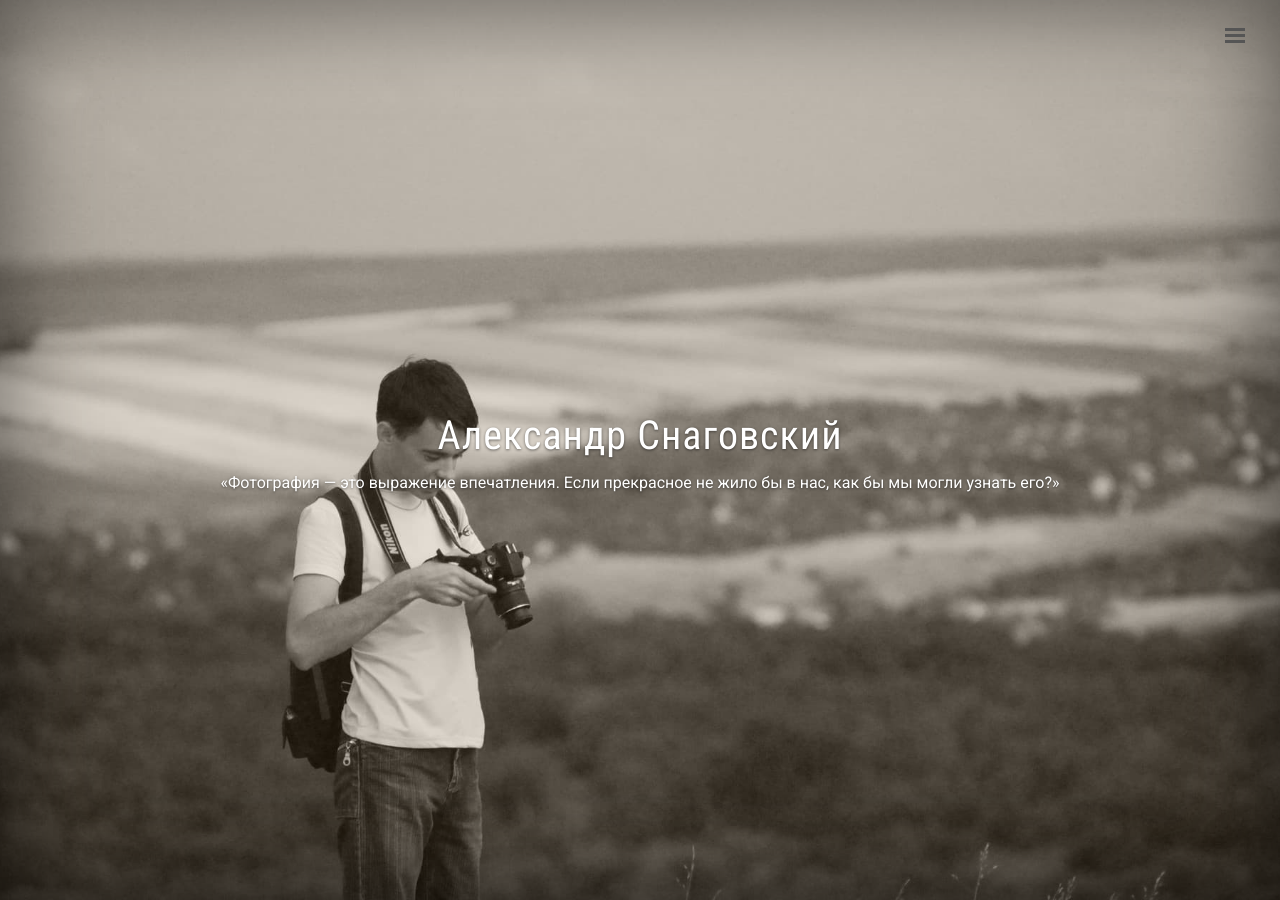
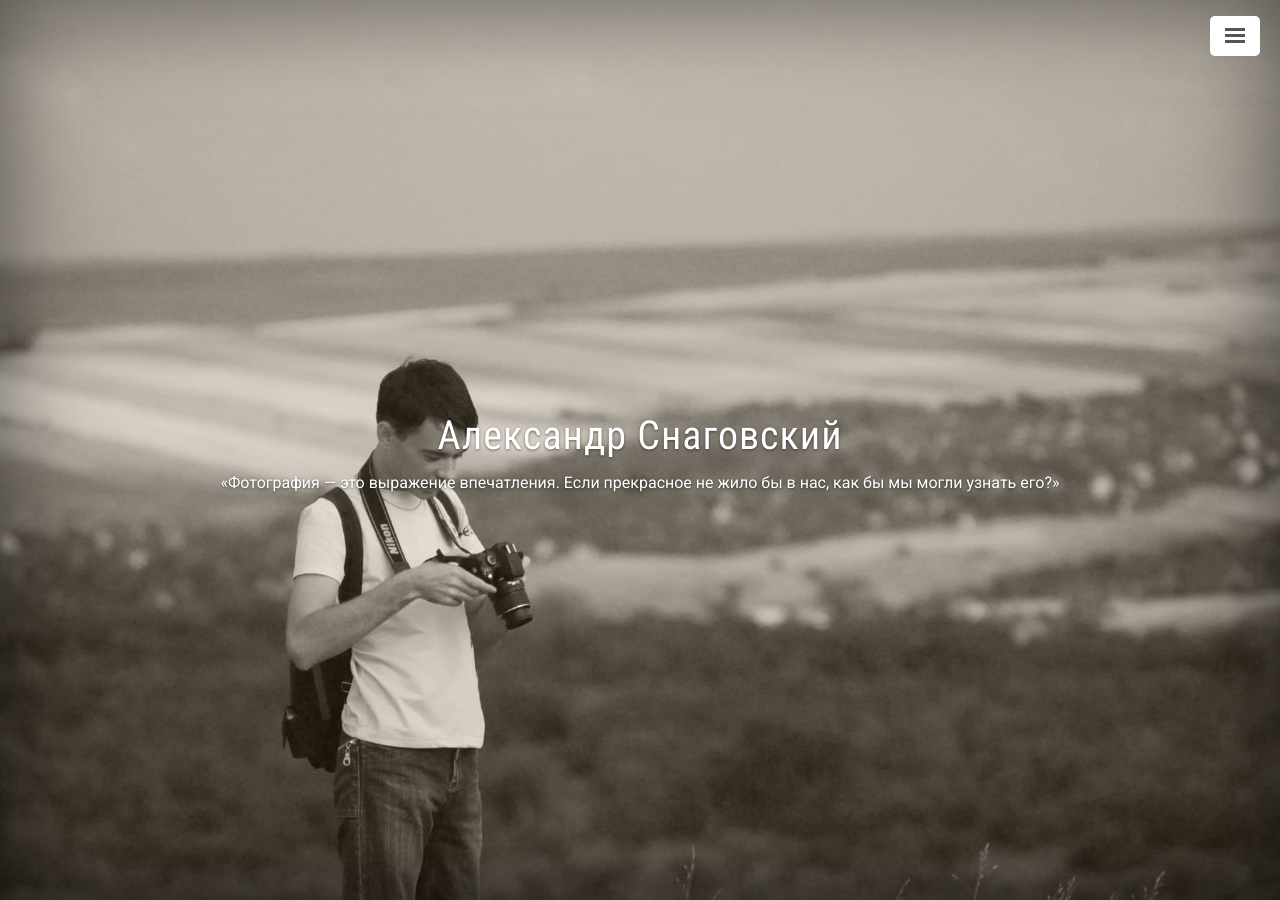
Before and after one commit to snagovskiy/snagovskiy, a Jekyll site: the page built from index.html, in a window 1280 px wide. Built offline with Jekyll 4.4.1, drawn with Linux system fonts in a browser that asks for light colours; nearby versions of some CDN libraries.

Commit message:
Update style.css

```diff
--- a/public/css/style.css
+++ b/public/css/style.css
@@ -76,9 +76,9 @@
   animation-iteration-count: 1;
 }
 
-.sidebar-toggle {
+/*.sidebar-toggle {
   background-color: rgba(0, 0, 0, 0);
-}
+} */
 
 /* .theme-base-0d .sidebar-toggle:before {
   background-image: linear-gradient(to bottom, #6A9FB5, #6A9FB5 20%, rgba(0, 0, 0, 0) 20%, rgba(0, 0, 0, 0) 40%, #6A9FB5 40%, #6A9FB5 60%, rgba(0, 0, 0, 0) 60%, rgba(0, 0, 0, 0) 80%, #6A9FB5 80%, #6A9FB5 100%);
```
